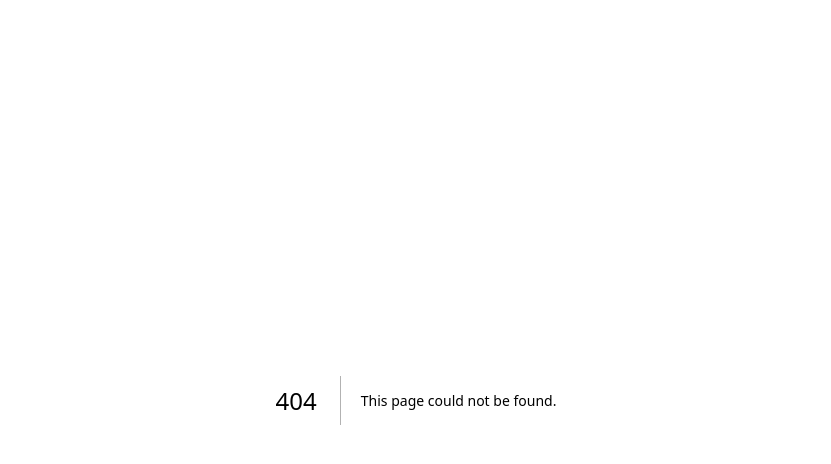
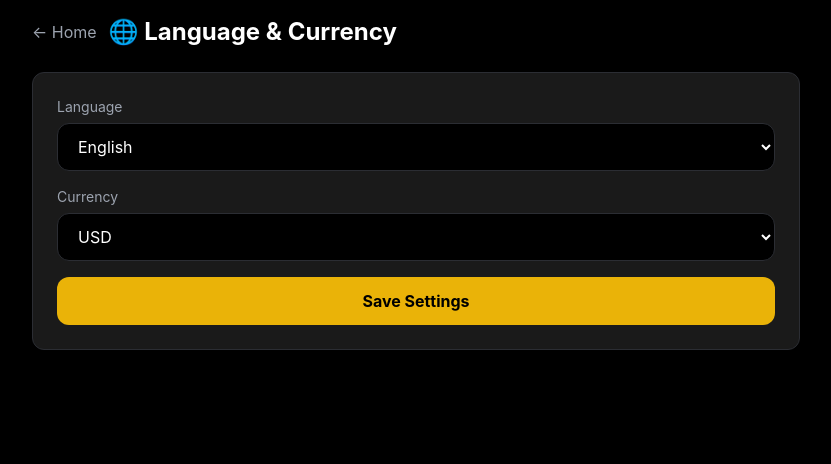
Before and after one commit to Cashipro/cashipro, a Next.js app in the folder apps/web/: page /language-currency in a window 1280 px wide. Before the commit this address had no page. Shown: the top 464 px of the page, without its empty margins (224-1055 px from the left). Built offline with nearby package versions, Linux system fonts and the light colour scheme.

Commit message:
Create page.tsx

```diff
--- /dev/null
+++ b/apps/web/src/app/language-currency/page.tsx
@@ -0,0 +1,55 @@
+"use client";
+
+import { useState } from "react";
+import Link from "next/link";
+
+export default function LanguageCurrencyPage() {
+  const [language, setLanguage] = useState("English");
+  const [currency, setCurrency] = useState("USD");
+
+  const languages = ["English", "Spanish", "French", "German", "Chinese", "Arabic", "Urdu", "Hindi"];
+  const currencies = ["USD", "EUR", "GBP", "PKR", "INR", "JPY", "CNY"];
+
+  return (
+    <div className="min-h-screen bg-black p-4">
+      <div className="max-w-3xl mx-auto space-y-6">
+        <div className="flex items-center gap-3">
+          <Link href="/" className="text-gray-400 hover:text-white">← Home</Link>
+          <h1 className="text-2xl font-bold text-white">🌐 Language & Currency</h1>
+        </div>
+
+        <div className="bg-[#1a1a1a] rounded-xl border border-[#2b2d33] p-6 space-y-4">
+          <div>
+            <label className="text-sm text-gray-400 block mb-1.5">Language</label>
+            <select
+              value={language}
+              onChange={(e) => setLanguage(e.target.value)}
+              className="w-full bg-black border border-[#2b2d33] rounded-xl px-4 py-3 text-white focus:outline-none focus:border-yellow-400 transition"
+            >
+              {languages.map((lang) => (
+                <option key={lang} value={lang}>{lang}</option>
+              ))}
+            </select>
+          </div>
+
+          <div>
+            <label className="text-sm text-gray-400 block mb-1.5">Currency</label>
+            <select
+              value={currency}
+              onChange={(e) => setCurrency(e.target.value)}
+              className="w-full bg-black border border-[#2b2d33] rounded-xl px-4 py-3 text-white focus:outline-none focus:border-yellow-400 transition"
+            >
+              {currencies.map((curr) => (
+                <option key={curr} value={curr}>{curr}</option>
+              ))}
+            </select>
+          </div>
+
+          <button className="w-full py-3 bg-yellow-500 text-black font-bold rounded-xl hover:bg-yellow-400 transition">
+            Save Settings
+          </button>
+        </div>
+      </div>
+    </div>
+  );
+}
```
